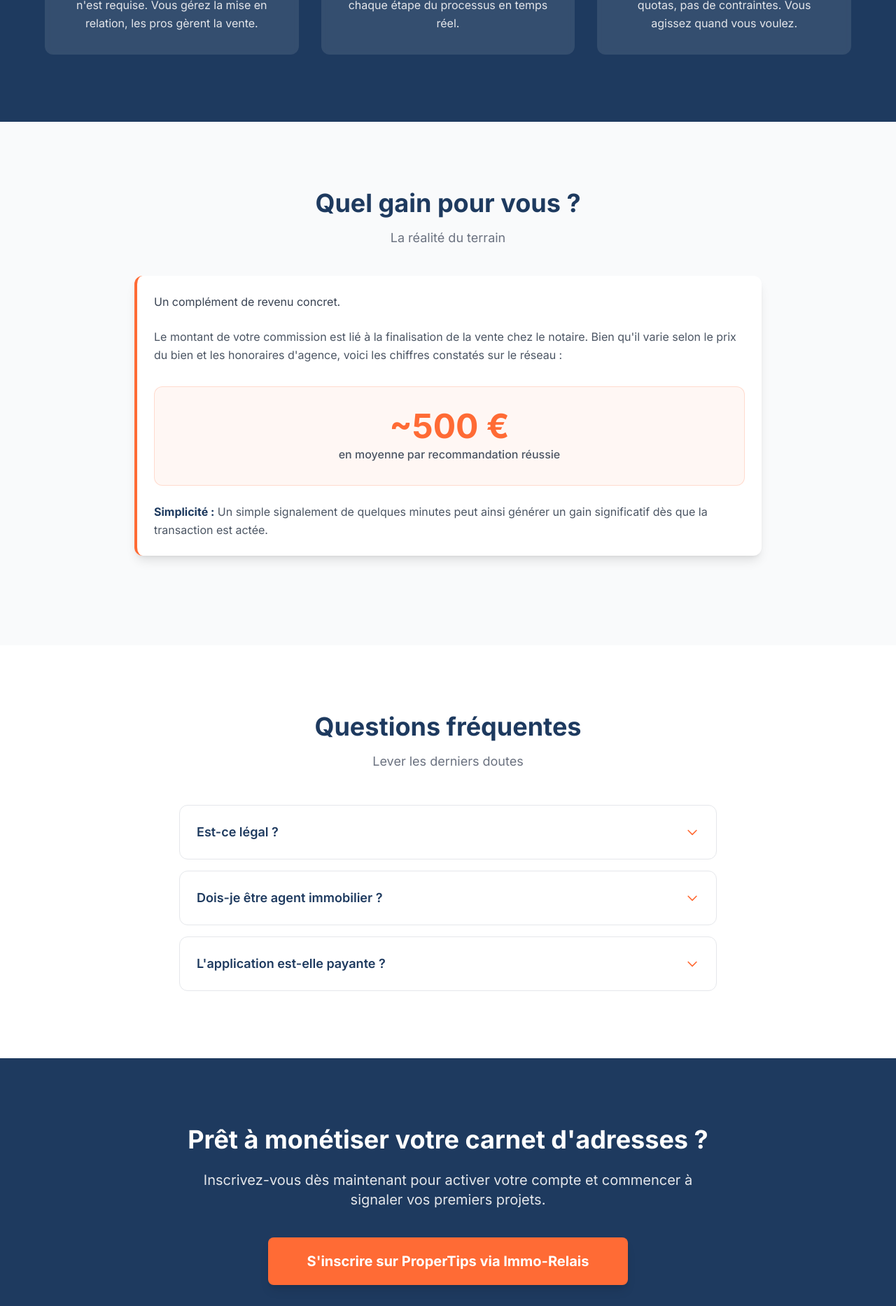
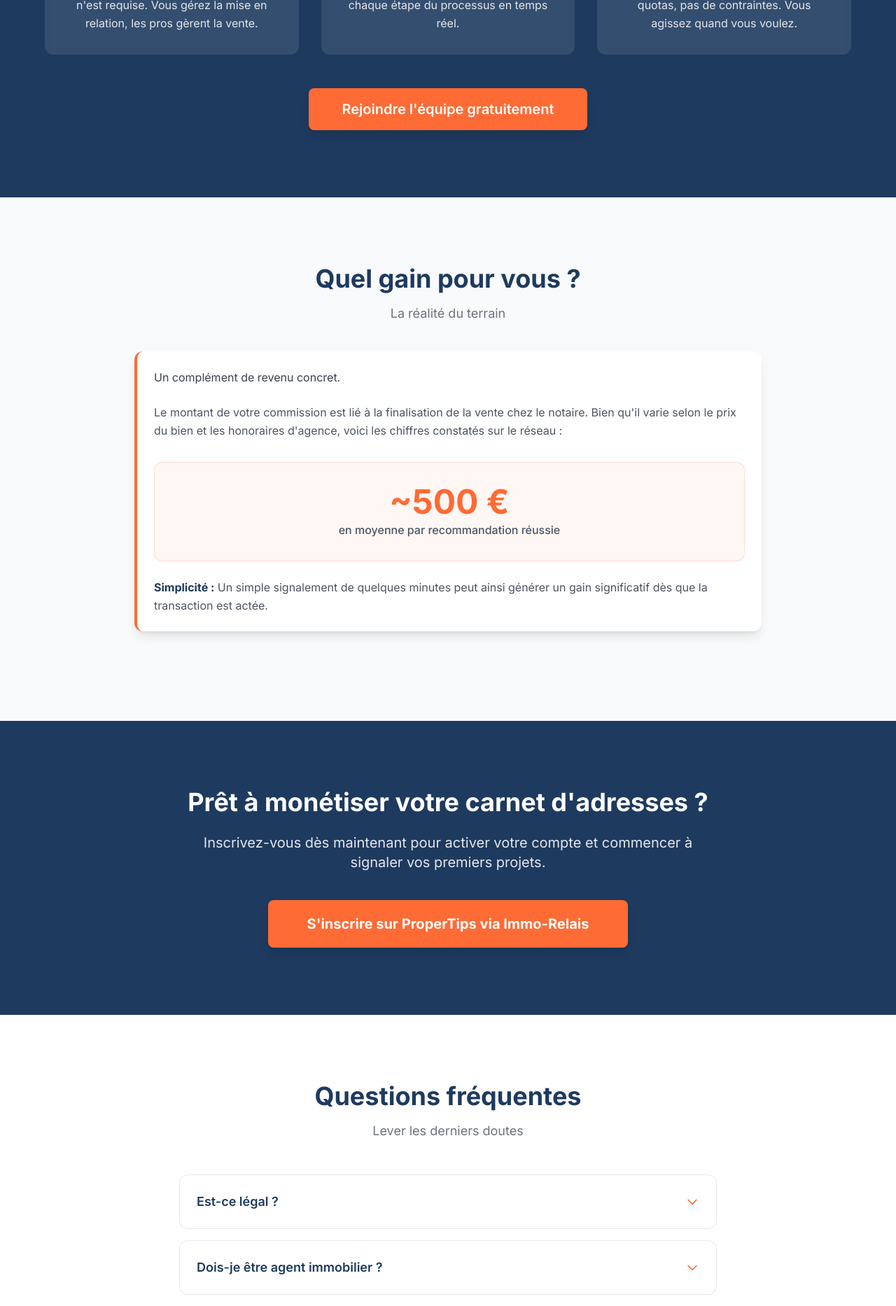
Before and after one commit to HarbardKh/Immo-Relais, a Next.js app: page /opportunite in a window 1280 px wide. Shown: the part 1620-3486 px from the top of the page at 70% size. Built offline with nearby package versions, Linux system fonts and the light colour scheme.

Commit message:
Mise à jour de la page opportunité

```diff
--- a/app/opportunite/page.tsx
+++ b/app/opportunite/page.tsx
@@ -153,6 +153,16 @@ export default function OpportunitePage() {
               </div>
             ))}
           </div>
+          <div className="text-center mt-12">
+            <a
+              href={ctaLink}
+              target="_blank"
+              rel="noopener noreferrer"
+              className="btn-primary text-lg md:text-xl px-8 md:px-12 py-4 inline-block"
+            >
+              Rejoindre l&apos;équipe gratuitement
+            </a>
+          </div>
         </div>
       </section>
 
@@ -197,7 +207,28 @@ export default function OpportunitePage() {
         </div>
       </section>
 
-      {/* Section 5 : FAQ */}
+      {/* Section 5 : CTA Final */}
+      <section className="py-16 md:py-24 px-4 bg-marine text-white">
+        <div className="max-w-3xl mx-auto text-center">
+          <h2 className="text-2xl md:text-4xl font-bold mb-6">
+            Prêt à monétiser votre carnet d&apos;adresses ?
+          </h2>
+          <p className="text-lg md:text-xl text-gray-200 mb-10 leading-relaxed">
+            Inscrivez-vous dès maintenant pour activer votre compte et commencer
+            à signaler vos premiers projets.
+          </p>
+          <a
+            href={ctaLink}
+            target="_blank"
+            rel="noopener noreferrer"
+            className="bg-orange hover:bg-orange-dark text-white font-bold text-lg md:text-xl px-10 md:px-14 py-4 md:py-5 rounded-lg transition-colors duration-200 shadow-lg hover:shadow-xl inline-block"
+          >
+            S&apos;inscrire sur ProperTips via Immo-Relais
+          </a>
+        </div>
+      </section>
+
+      {/* Section 6 : FAQ */}
       <section className="py-16 md:py-24 px-4 bg-white">
         <div className="max-w-3xl mx-auto">
           <h2 className="text-2xl md:text-4xl font-bold text-center text-marine mb-4">
@@ -250,27 +281,6 @@ export default function OpportunitePage() {
           </div>
         </div>
       </section>
-
-      {/* Section 6 : CTA Final */}
-      <section className="py-16 md:py-24 px-4 bg-marine text-white">
-        <div className="max-w-3xl mx-auto text-center">
-          <h2 className="text-2xl md:text-4xl font-bold mb-6">
-            Prêt à monétiser votre carnet d&apos;adresses ?
-          </h2>
-          <p className="text-lg md:text-xl text-gray-200 mb-10 leading-relaxed">
-            Inscrivez-vous dès maintenant pour activer votre compte et commencer
-            à signaler vos premiers projets.
-          </p>
-          <a
-            href={ctaLink}
-            target="_blank"
-            rel="noopener noreferrer"
-            className="bg-orange hover:bg-orange-dark text-white font-bold text-lg md:text-xl px-10 md:px-14 py-4 md:py-5 rounded-lg transition-colors duration-200 shadow-lg hover:shadow-xl inline-block"
-          >
-            S&apos;inscrire sur ProperTips via Immo-Relais
-          </a>
-        </div>
-      </section>
     </main>
   )
 }
```
